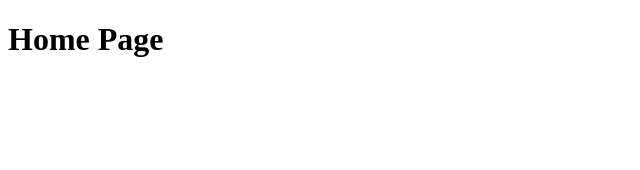
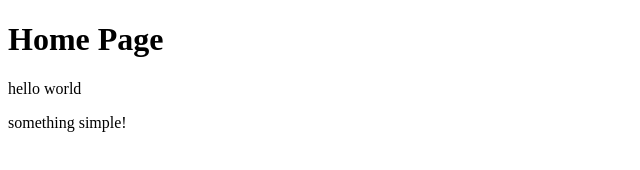
Before and after one commit to NolanHovis/Evening-Github, a plain HTML site: page index.html in a window 1280 px wide. Shown: the whole page, without its empty margins (0-640 px from the left). Drawn offline with Linux system fonts and the light colour scheme.

Commit message:
Please accept this

```diff
--- a/index.html
+++ b/index.html
@@ -8,5 +8,7 @@
   </head>
   <body>
     <h1>Home Page</h1>
+    <p>hello world</p>
+    <p>something simple!</p>
   </body>
 </html>
```
